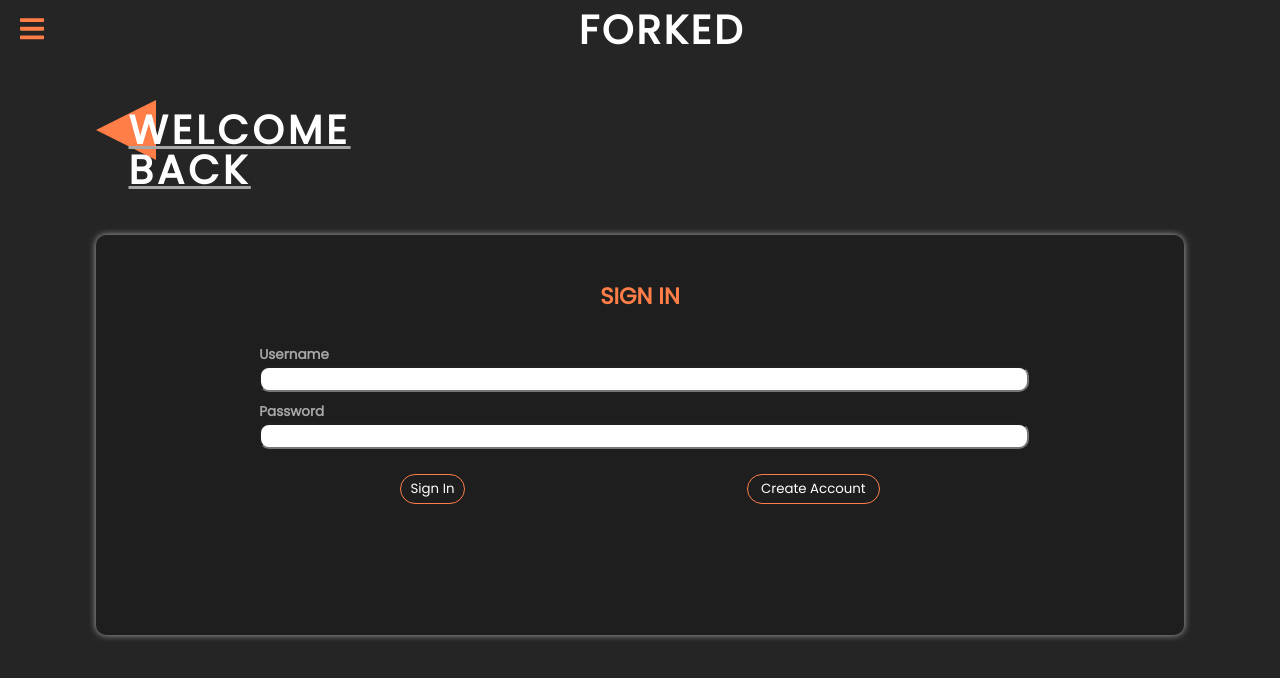
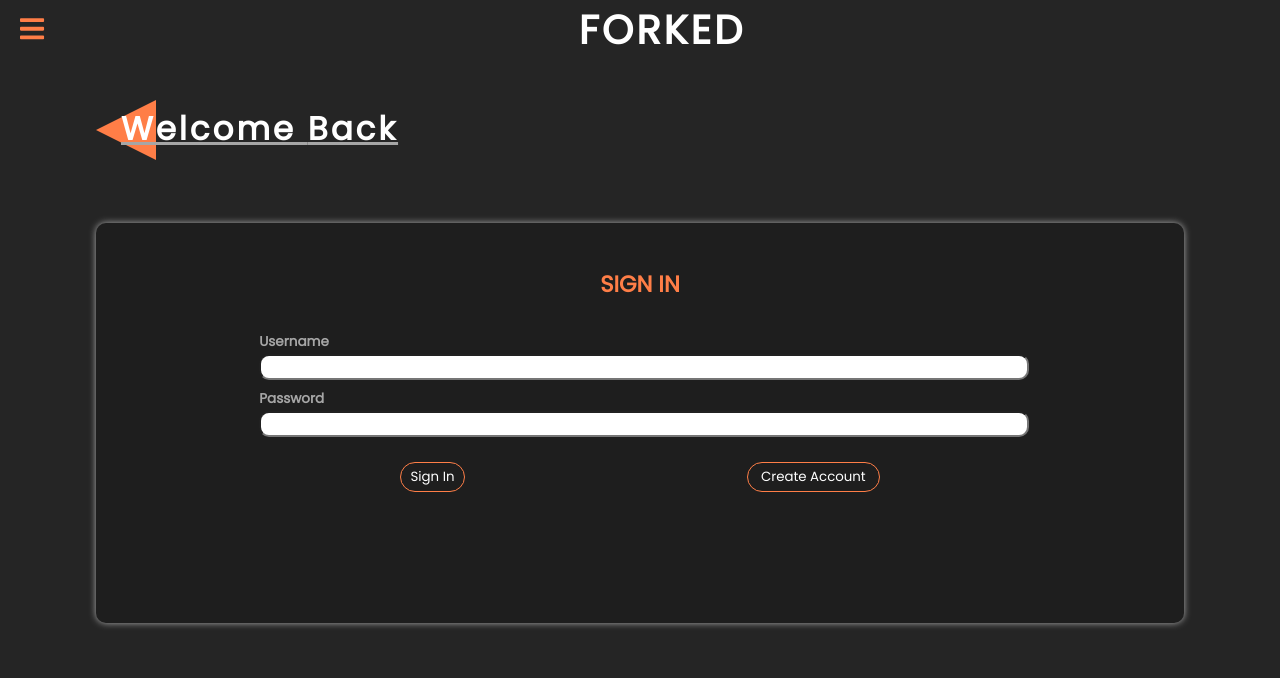
Before and after one commit to LoganNegley/Forked, a React (Create React App) app in the folder client/: page /login in a window 1280 px wide. Shown: the top 678 px of the page. Built offline with nearby package versions, Linux system fonts and the light colour scheme.

Commit message:
fixed css with maon heading on pages

```diff
--- a/client/src/App.js
+++ b/client/src/App.js
@@ -5,6 +5,8 @@ import Navbar from '../src/components/common/navigation/Navbar';
 import LandingPageContainer from '../src/components/pages/landing-page/LandingPageContainer';
 import OnboardingForm from '../src/components/pages/onboarding/OnboardingForm';
 import LoginForm from '../src/components/pages/user-login/LoginForm';
+import PublicRecipeCards from '../src/components/pages/public-recipes/PublicRecipeCards';
+
 
 function App() {
   return (
@@ -24,6 +26,10 @@ function App() {
           <LoginForm/>
         </Route>
 
+        <Route path='/public-recipes'>
+          <PublicRecipeCards/>
+        </Route>
+
       </Switch>
     </div>
   );
--- a/client/src/components/common/navigation/home-menu/LoggedOutMenu.js
+++ b/client/src/components/common/navigation/home-menu/LoggedOutMenu.js
@@ -15,7 +15,7 @@ function LoggedOutMenu(props){
                 <div className='link-items'>
                     <ul>
                         <Link to='/' onClick={closeMenu} className='menu-link'>Home</Link>
-                        <li className='menu-link'>Recipes</li>
+                        <Link to='/public-recipes' onClick={closeMenu} className='menu-link'>Recipes</Link>
                         <Link to='/sign-up' onClick={closeMenu} className='menu-link'>Sign Up</Link>
                         <Link to='/login' onClick={closeMenu} className='menu-link'>Login</Link>
                     </ul>
--- a/client/src/components/pages/onboarding/onboarding.css
+++ b/client/src/components/pages/onboarding/onboarding.css
@@ -4,7 +4,7 @@
     margin:0 auto;
 }
 
-.outer-form-container #triangle{
+.outer-form-container #triangle, .public-recipes-container #triangle{
     width: 0;
     height: 0;
     border-top: 30px solid transparent;
@@ -19,11 +19,11 @@
     text-decoration-color: var(--gray);
     text-decoration-thickness: .3rem;
     letter-spacing: .4rem;
-    font-size: 4rem;
+    font-size: 3.25rem;
     font-weight:bold;
     position: relative;
-    left:3.25rem;
-    bottom:2rem;
+    left:3.75rem;
+    bottom:1.5rem;
 }
 
 /* form */
--- a/client/src/components/pages/public-recipes/PublicRecipeCards.js
+++ b/client/src/components/pages/public-recipes/PublicRecipeCards.js
@@ -0,0 +1,16 @@
+import React,{useState} from 'react';
+import {Link} from 'react-router-dom';
+import './public.css';
+
+function PublicRecipeCards(){
+    return (
+        <div className='public-recipes-container'>
+        <div className='triangle-box'>
+            <div id='triangle'></div>
+            <h1>P<span>ublic Recipes</span></h1>
+        </div>
+        </div>
+    )
+};
+
+export default PublicRecipeCards;
--- a/client/src/components/pages/public-recipes/public.css
+++ b/client/src/components/pages/public-recipes/public.css
@@ -0,0 +1,18 @@
+.public-recipes-container{
+    width:85%;
+    margin:0 auto;
+}
+.triangle-box h1{
+    position:relative;
+    bottom:5.75rem;
+    left:4.25rem;
+    font-size: 5.5rem;
+}
+.triangle-box span{
+    font-size:2.5rem;
+    text-decoration: underline;
+    text-decoration-color: var(--gray);
+    text-decoration-thickness: 3px;
+    position: relative;
+    right:.75rem;
+}
--- a/client/src/components/pages/user-login/LoginForm.js
+++ b/client/src/components/pages/user-login/LoginForm.js
@@ -33,9 +33,11 @@ function LoginForm(){
 
     return(
         <div className='outer-form-container'>
-            <div id='triangle'>
-                <h1 id='login-heading'>Welcome <span className='back'>Back</span></h1>
-            </div>
+        <div className='triangle-container'>
+            <div id='triangle'></div>
+                <h1 id='login-heading'>Welcome <span>Back</span></h1>
+
+        </div>
             <div id='login-form-container' className='form-container'>
                 <div id='login-form-wrapper' className='form-wrapper'>
                     <h3>Sign In</h3>
--- a/client/src/components/pages/user-login/user-login.css
+++ b/client/src/components/pages/user-login/user-login.css
@@ -1,9 +1,15 @@
-.form-heading #login-heading span{
-    position: absolute;
-    left:5.75rem;
+.triangle-container h1{
+    position: relative;
+    bottom:4.75rem;
+    left:2.5rem;
+    text-decoration: underline;
+    text-decoration-color:var(--gray);
+    text-decoration-thickness:3px;
+    font-size:3.25rem;
 }
+
 #login-form-container{
-    margin-top:7.5rem;
+    margin-top:2rem;
     height:50vh;
 }
 #login-form-container h3{
```
